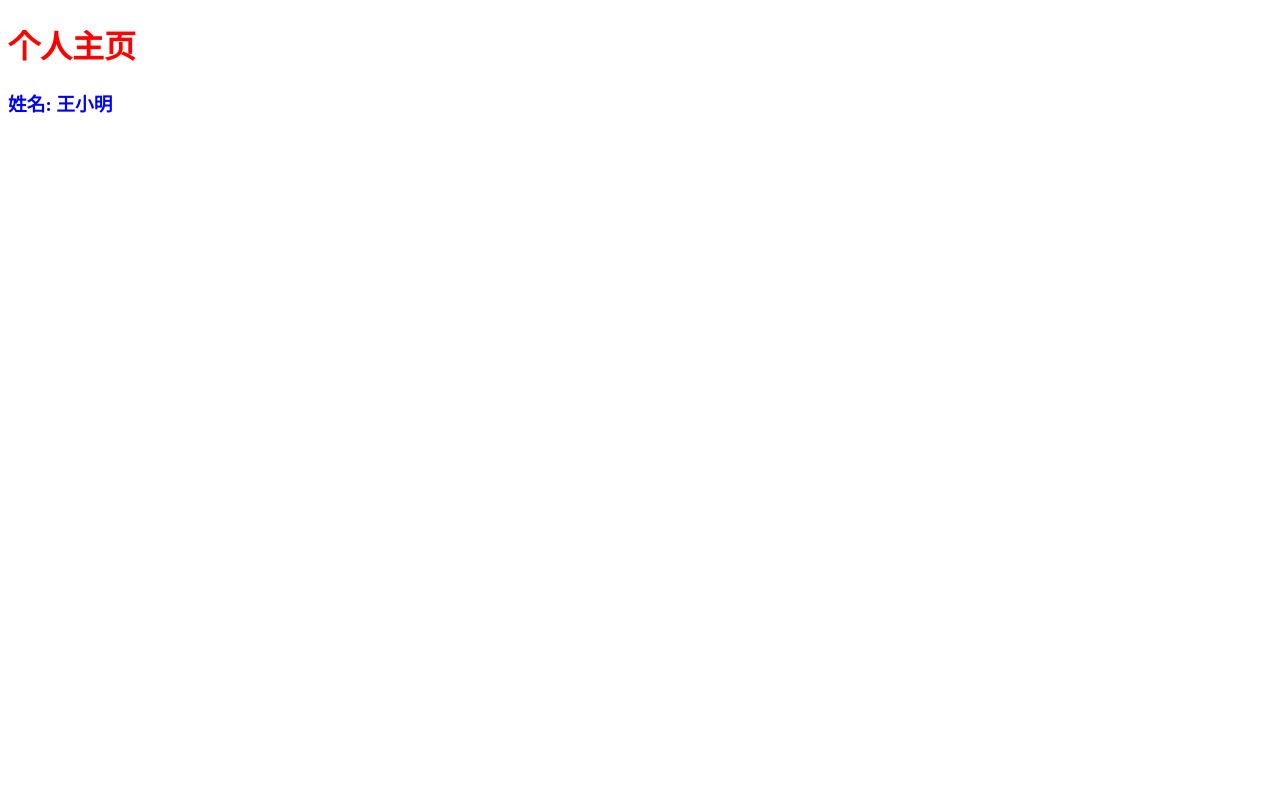
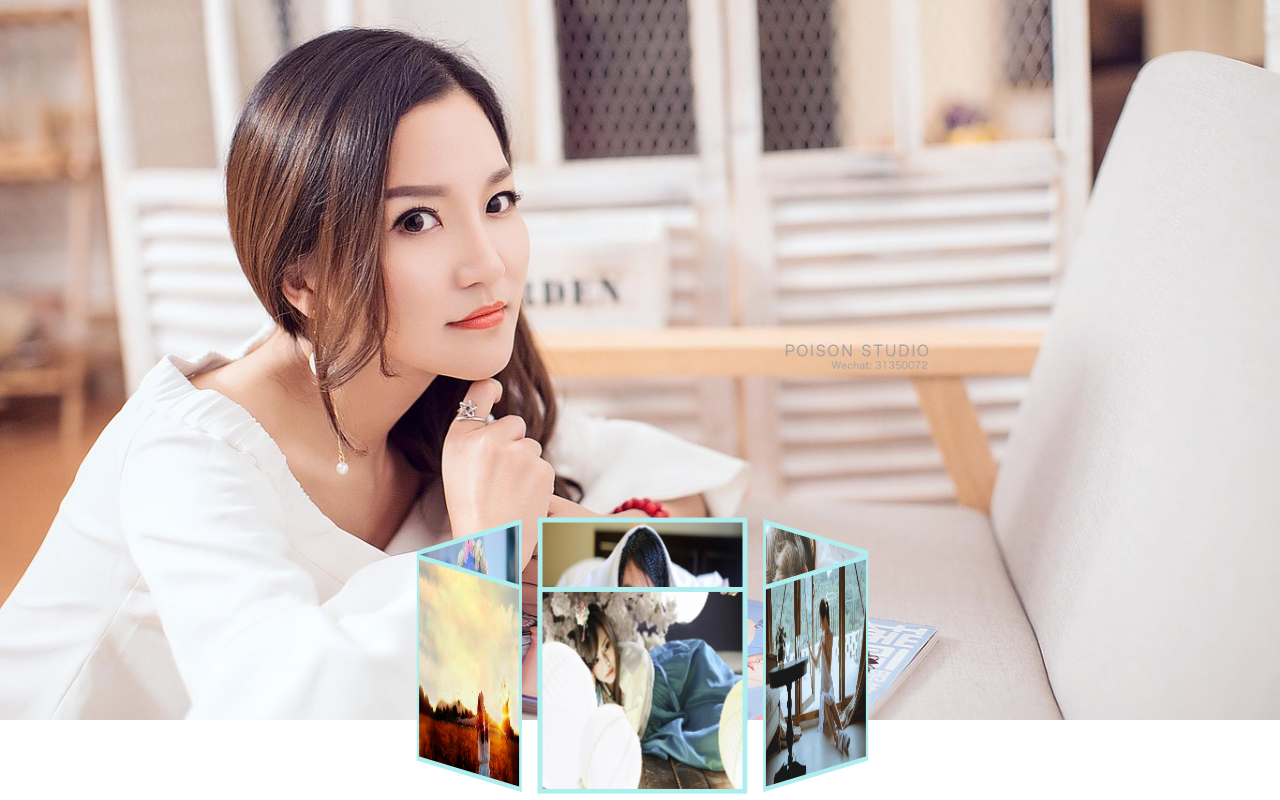
Before and after one commit to D2701160206/D2701160206.github.io, a plain HTML site: page index.html in a window 1280 px wide. Drawn offline with Linux system fonts and the light colour scheme.

Commit message:
个人主页
小小的修改...

```diff
--- a/index.html
+++ b/index.html
@@ -2,15 +2,100 @@
 <html lang="en">
 <head>
     <meta charset="UTF-8">
-    <meta name="viewport" content="width=device-width, initial-scale=1.0">
-    <title>Document</title>
-    <link rel="stylesheet" href="./css/index.css">
+    <title></title>
+    <style>
+        *{
+            margin: 0;
+            padding: 0;
+        }
+        body{
+            background: url("img/song/s (3).jpg") no-repeat;
+            background-size:cover;
+        }
+        ul{
+            width: 200px;
+            height: 200px;
+            position: absolute;
+            left: 50%;
+            bottom: 50px;
+            margin-left: -100px;
+            transform-style: preserve-3d;
+            /*transform: rotateX(-10deg);*/
+            animation: sport 6s linear 0s infinite normal;
+        }
+        ul li{
+            list-style: none;
+            width: 200px;
+            height: 200px;
+            position: absolute;
+            left: 0;
+            top:0;
+            border: 5px solid paleturquoise;
+            background-color: black;
+        }
+        ul li:nth-child(1){
+            /*background-color:green;*/
+            transform: rotateY(60deg) translateZ(200px);
+        }
+        ul li:nth-child(2){
+            /*background-color:blue;*/
+            transform: rotateY(120deg) translateZ(200px);
+        }
+        ul li:nth-child(3){
+            /*background-color:yellow;*/
+            transform: rotateY(180deg) translateZ(200px);
+        }
+        ul li:nth-child(4){
+            /*background-color:purple;*/
+            transform: rotateY(240deg) translateZ(200px);
+        }
+        ul li:nth-child(5){
+            /*background-color: pink;*/
+            transform: rotateY(300deg) translateZ(200px);
+        }
+        ul li:nth-child(6){
+            /*background-color: blueviolet;*/
+            transform: rotateY(360deg) translateZ(200px);
+        }
+        ul li img{
+            width: 200px;
+            height: 200px;
+        }
+        @keyframes sport {
+            /*
+            注意点：
+            1、动画中如果有和默认样式同名的属性，
+会覆盖默认样式中同名的属性
+            2、在编写动画的时候，固定不变的值写在前面，
+需要变化的值写在后面
+            */
+            from{
+                transform: rotateX(-10deg) rotateY(0deg);
+            }
+            to{
+                transform: rotateX(-10deg) rotateY(360deg);
+            }
+        }
+        ul:hover{
+            animation-play-state: paused;
+        }
+        ul:hover li img{
+            opacity: 0.5;
+        }
+        ul li:hover img{
+            opacity: 1;
+        }
+    </style>
 </head>
 <body>
-    <h1>个人主页</h1>
-    <h3>姓名: 王小明</h3>
-
-
-    <script src="./js/index.js"></script>
+<ul>
+    <li><img src="img/song/s (1).jpg" alt=""></li>
+    <li><img src="img/song/s (2).jpg" alt=""></li>
+    <li><img src="img/song/s (4).jpg" alt=""></li>
+    <li><img src="img/song/s (5).jpg" alt=""></li>
+    <li><img src="img/song/s (6).jpg" alt=""></li>
+    <li><img src="img/song/s (7).jpg" alt=""></li>
+</ul>
+<audio src="img/song/我爱的音乐.mp3" autoplay="autoplay" loop="loop"></audio>
 </body>
 </html>
```
Also changed, not shown: img/s (1).jpg (added), img/song/s (1).jpg (added), img/song/s (2).jpg (added), img/song/s (3).jpg (added), img/song/s (4).jpg (added), img/song/s (5).jpg (added), img/song/s (6).jpg (added), img/song/s (7).jpg (added), 1 other file.
